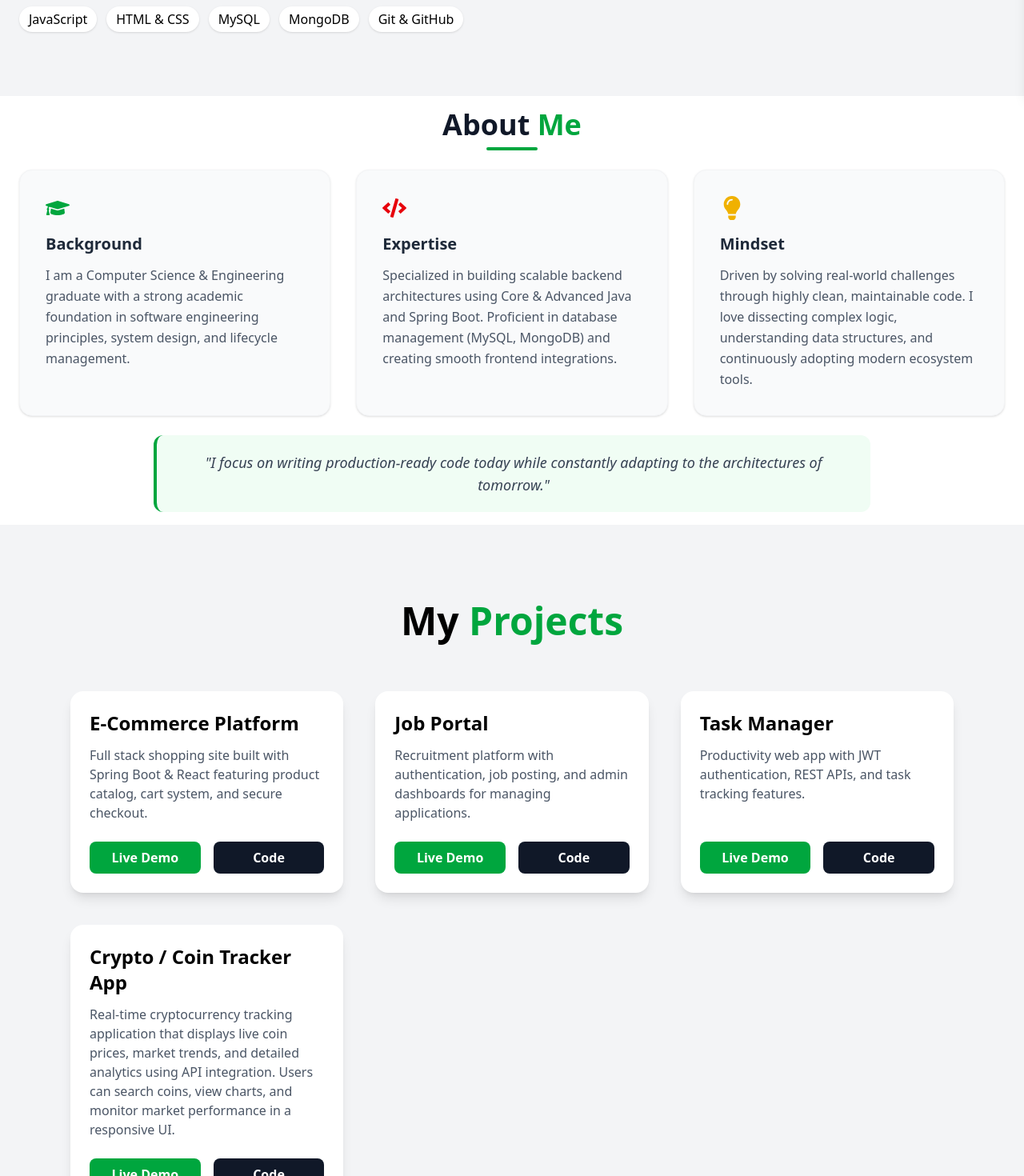
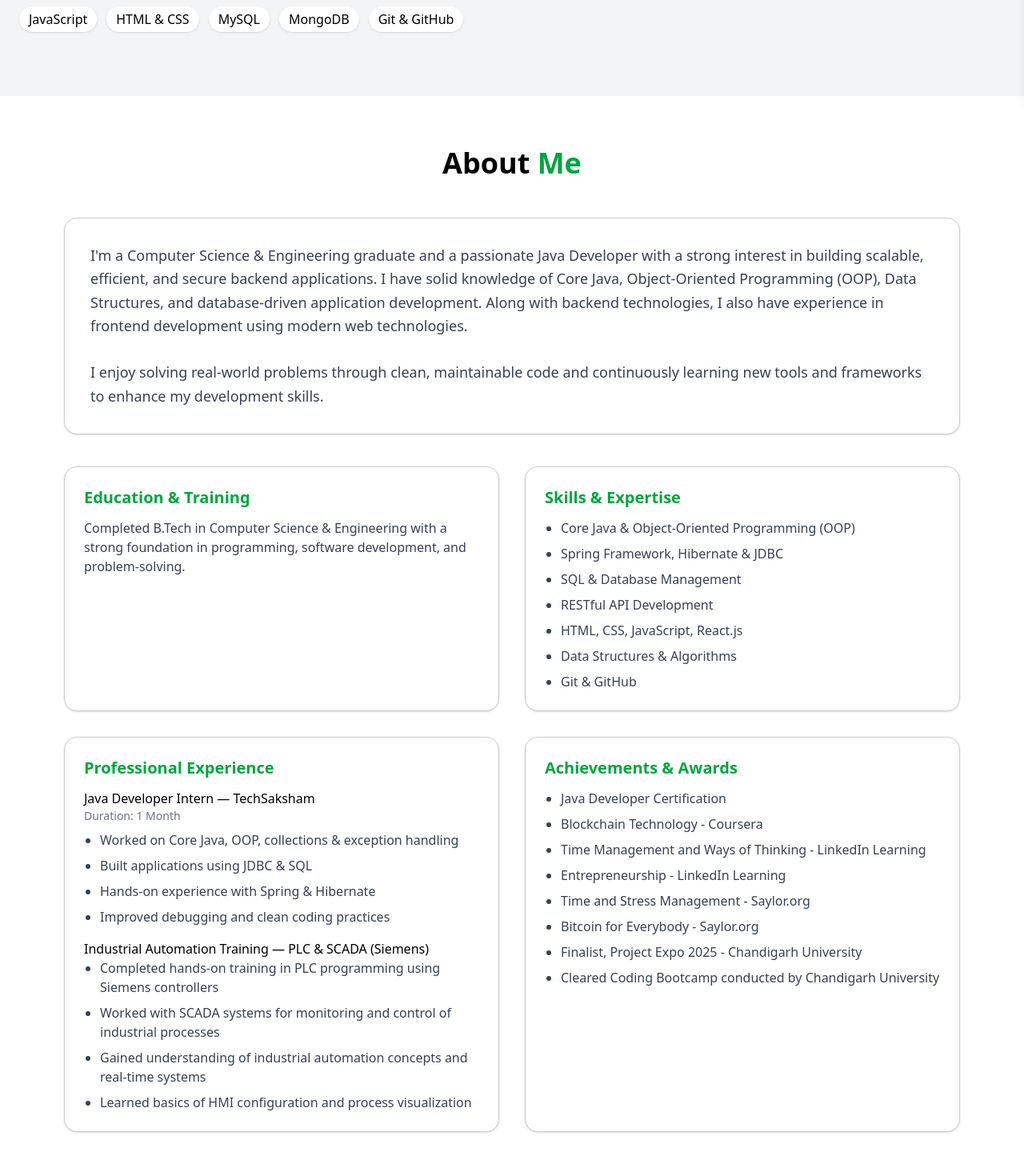
Before and after one commit to Shekharkumar07/Portfolio, a React (Vite) app: page /about in a window 1280 px wide. Shown: the part 680-2150 px from the top of the page at 80% size. Built offline with nearby package versions, Linux system fonts and the light colour scheme.

Commit message:
Refactor About component layout and content

```diff
--- a/src/components/About.jsx
+++ b/src/components/About.jsx
@@ -1,72 +1,154 @@
 import React from "react";
-import { FaGraduationCap, FaCode, FaLightbulb } from "react-icons/fa";
 
-export default function About() {
+const About = () => {
   return (
-    // Replaced negative margins with clean, minimal padding (pt-4 pb-4)
-    <section id="about" className="pt-4 pb-4 bg-white">
-      <div className="max-w-7xl mx-auto px-6">
+    <section
+      id="about"
+      className="max-w-screen-2xl mx-auto px-4 md:px-20 py-16"
+    >
+      {/* ===== Title ===== */}
+      <h1 className="text-4xl font-bold text-center mb-12">
+        About <span className="text-green-600">Me</span>
+      </h1>
 
-        {/* Section Heading (Tight spacing) */}
-        <div className="text-center mb-6">
-          <h2 className="text-4xl font-bold text-gray-900">
-            About <span className="text-green-600">Me</span>
+      {/* ===== Intro Card ===== */}
+      <div className="bg-white border border-[#ccc] shadow-sm rounded-2xl p-8 mb-10">
+        <p className="text-gray-700 leading-relaxed text-lg">
+          I'm a Computer Science & Engineering graduate and a passionate
+          Java Developer with a strong interest in building scalable,
+          efficient, and secure backend applications. I have solid
+          knowledge of Core Java, Object-Oriented Programming (OOP),
+          Data Structures, and database-driven application development.
+          Along with backend technologies, I also have experience in
+          frontend development using modern web technologies.
+          <br /><br />
+          I enjoy solving real-world problems through clean, maintainable
+          code and continuously learning new tools and frameworks to
+          enhance my development skills.
+        </p>
+      </div>
+
+      {/* ===== Grid Sections ===== */}
+      <div className="grid md:grid-cols-2 gap-8">
+
+        {/* ===== Education ===== */}
+        <div className="bg-white  border border-[#ccc] shadow rounded-2xl p-6 hover:shadow-xl transition">
+          <h2 className="text-xl font-semibold text-green-600 mb-3">
+            Education & Training
           </h2>
-          <div className="w-16 h-1 bg-green-600 mx-auto mt-2 rounded"></div>
+          <p className="text-gray-700">
+            Completed B.Tech in Computer Science & Engineering with a strong
+            foundation in programming, software development, and problem-solving.
+          </p>
         </div>
 
-        {/* Content Grid */}
-        <div className="grid md:grid-cols-3 gap-8 items-stretch">
+        {/* ===== Skills ===== */}
+        <div className="bg-white  border border-[#ccc] shadow rounded-2xl p-6 hover:shadow-xl transition">
+          <h2 className="text-xl font-semibold text-green-600 mb-3">
+            Skills & Expertise
+          </h2>
 
-          {/* Card 1: Education & Background */}
-          <div className="bg-gray-50 p-8 rounded-2xl shadow-sm hover:shadow-md transition duration-300 border border-gray-100 flex flex-col">
-            <div className="text-green-600 text-3xl mb-4">
-              <FaGraduationCap />
-            </div>
-            <h3 className="text-xl font-bold text-gray-800 mb-3">Background</h3>
-            <p className="text-gray-600 leading-relaxed flex-grow">
-              I am a Computer Science & Engineering graduate with a strong
-              academic foundation in software engineering principles, system design,
-              and lifecycle management.
-            </p>
-          </div>
-
-          {/* Card 2: Core Expertise */}
-          <div className="bg-gray-50 p-8 rounded-2xl shadow-sm hover:shadow-md transition duration-300 border border-gray-100 flex flex-col">
-            <div className="text-red-600 text-3xl mb-4">
-              <FaCode />
-            </div>
-            <h3 className="text-xl font-bold text-gray-800 mb-3">Expertise</h3>
-            <p className="text-gray-600 leading-relaxed flex-grow">
-              Specialized in building scalable backend architectures using Core & Advanced Java
-              and Spring Boot. Proficient in database management (MySQL, MongoDB) and
-              creating smooth frontend integrations.
-            </p>
-          </div>
-
-          {/* Card 3: Philosophy & Goals */}
-          <div className="bg-gray-50 p-8 rounded-2xl shadow-sm hover:shadow-md transition duration-300 border border-gray-100 flex flex-col">
-            <div className="text-yellow-500 text-3xl mb-4">
-              <FaLightbulb />
-            </div>
-            <h3 className="text-xl font-bold text-gray-800 mb-3">Mindset</h3>
-            <p className="text-gray-600 leading-relaxed flex-grow">
-              Driven by solving real-world challenges through highly clean,
-              maintainable code. I love dissecting complex logic, understanding data structures,
-              and continuously adopting modern ecosystem tools.
-            </p>
-          </div>
-
+          <ul className="list-disc ml-5 space-y-2 text-gray-700">
+            <li>Core Java & Object-Oriented Programming (OOP)</li>
+            <li>Spring Framework, Hibernate & JDBC</li>
+            <li>SQL & Database Management</li>
+            <li>RESTful API Development</li>
+            <li>HTML, CSS, JavaScript, React.js</li>
+            <li>Data Structures & Algorithms</li>
+            <li>Git & GitHub</li>
+          </ul>
         </div>
 
-        {/* Brief Bottom Statement Summary (Tighter spacing top/bottom) */}
-        <div className="mt-6 max-w-4xl mx-auto text-center">
-          <p className="text-lg text-gray-700 italic bg-green-50 p-5 rounded-xl border-l-4 border-green-600">
-            "I focus on writing production-ready code today while constantly adapting to the architectures of tomorrow."
+        {/* ===== Experience ===== */}
+        {/* <div className="bg-white shadow rounded-2xl p-6 hover:shadow-xl transition">
+          <h2 className="text-xl font-semibold text-green-600 mb-3">
+            Professional Experience
+          </h2>
+
+          <p className="font-medium">
+            Java Developer Intern — TechSaksham
           </p>
+          <p className="text-sm text-gray-500 mb-2">
+            Duration: 1 Month
+          </p>
+
+          <ul className="list-disc ml-5 space-y-2 text-gray-700">
+            <li>Worked on Core Java, OOP, collections & exception handling</li>
+            <li>Built applications using JDBC & SQL</li>
+            <li>Hands-on experience with Spring & Hibernate</li>
+            <li>Improved debugging and clean coding practices</li>
+          </ul>
+        </div> */}
+        {/* ===== Experience ===== */}
+<div className="bg-white border border-[#ccc] shadow rounded-2xl p-6 hover:shadow-xl transition">
+  <h2 className="text-xl font-semibold text-green-600 mb-3">
+    Professional Experience
+  </h2>
+
+  {/* Java Internship */}
+  <p className="font-medium">
+    Java Developer Intern — TechSaksham
+  </p>
+  <p className="text-sm text-gray-500 mb-2">
+    Duration: 1 Month
+  </p>
+
+  <ul className="list-disc ml-5 space-y-2 text-gray-700 mb-4">
+    <li>Worked on Core Java, OOP, collections & exception handling</li>
+    <li>Built applications using JDBC & SQL</li>
+    <li>Hands-on experience with Spring & Hibernate</li>
+    <li>Improved debugging and clean coding practices</li>
+  </ul>
+
+  {/* PLC / SCADA Training */}
+  <p className="font-medium">
+    Industrial Automation Training — PLC & SCADA (Siemens)
+  </p>
+
+  <ul className="list-disc ml-5 space-y-2 text-gray-700">
+    <li>
+      Completed hands-on training in PLC programming using Siemens controllers
+    </li>
+
+    <li>
+      Worked with SCADA systems for monitoring and control of industrial processes
+    </li>
+
+    <li>
+      Gained understanding of industrial automation concepts and real-time systems
+    </li>
+
+    <li>
+      Learned basics of HMI configuration and process visualization
+    </li>
+  </ul>
+</div>
+
+
+        {/* ===== Achievements ===== */}
+        <div className="bg-white  border border-[#ccc] shadow rounded-2xl p-6 hover:shadow-xl transition">
+          <h2 className="text-xl font-semibold text-green-600 mb-3">
+            Achievements & Awards
+          </h2>
+
+          <ul className="list-disc ml-5 space-y-2 text-gray-700">
+            <li>Java Developer Certification</li>
+            <li>Blockchain Technology - Coursera </li>
+<li> Time Management and Ways of Thinking - LinkedIn Learning</li>
+<li> Entrepreneurship - LinkedIn Learning  </li>
+<li>Time and Stress Management - Saylor.org  </li>
+<li> Bitcoin for Everybody - Saylor.org  </li>
+            {/* </li> */}
+            <li>Finalist, Project Expo 2025 - Chandigarh University
+</li>
+            <li>Cleared Coding Bootcamp conducted by Chandigarh University</li>
+
+          </ul>
         </div>
 
       </div>
     </section>
   );
-}
+};
+
+export default About;
```
